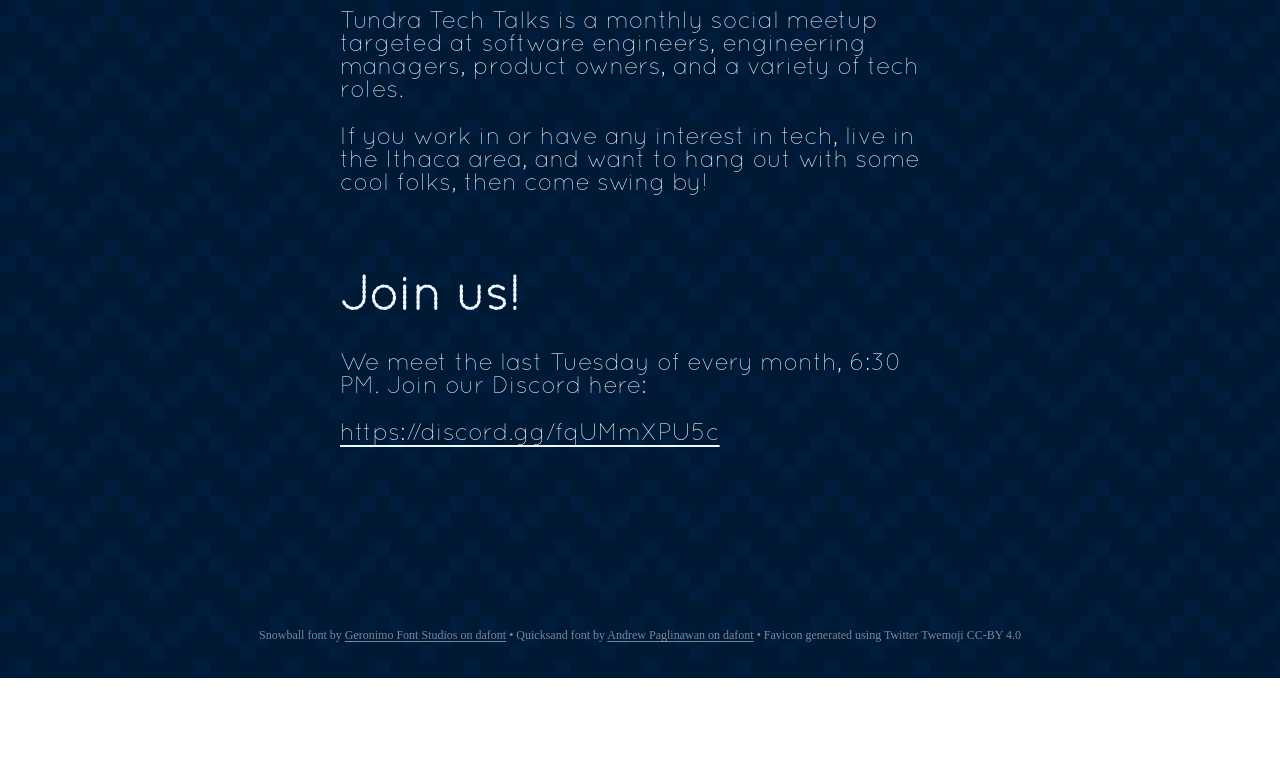
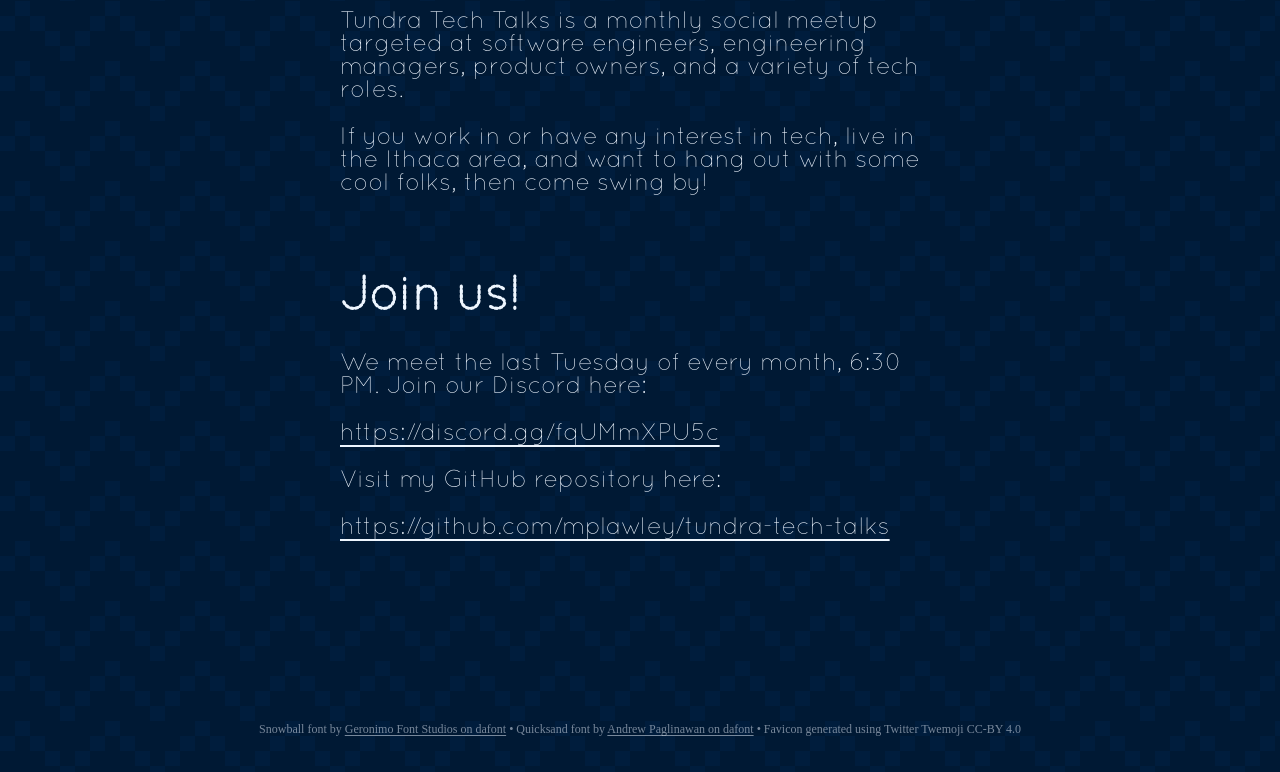
Before and after one commit to mplawley/tundra-tech-talks, a website built with Vite: page index.html in a window 1280 px wide. Shown: the part 719-1491 px from the top of the page. Before the commit the page ends 1397 px from the top, so only its background shows below. Built offline with nearby package versions, Linux system fonts and the light colour scheme.

Commit message:
added github repo link to the website

```diff
--- a/index.html
+++ b/index.html
@@ -40,6 +40,10 @@
         We meet the last Tuesday of every month, 6:30 PM. Join our Discord here:
       </p>
       <a href="https://discord.gg/fqUMmXPU5c">https://discord.gg/fqUMmXPU5c</a>
+      <p>
+        Visit my GitHub repository here:
+      </p>
+      <a href="https://github.com/mplawley/tundra-tech-talks" target="_blank">https://github.com/mplawley/tundra-tech-talks</a>
     </main>
 
     <div id="attribution">
```
